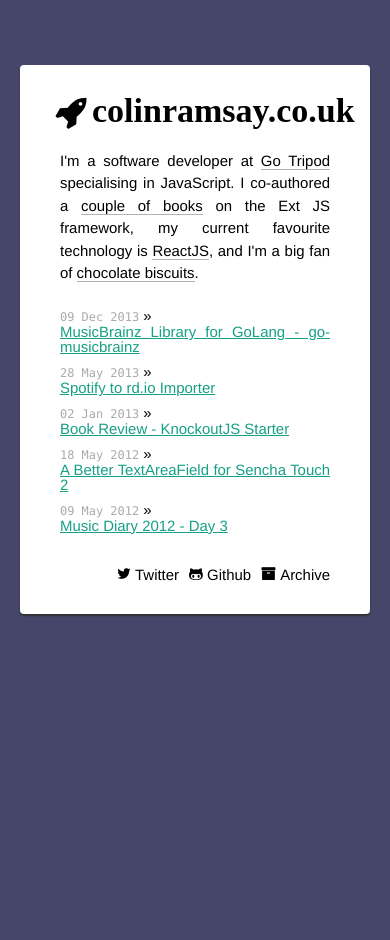
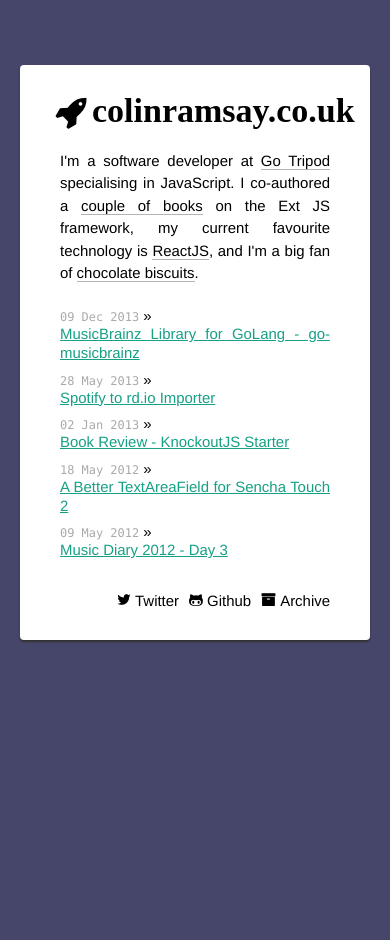
Before and after one commit to hunvreus/colinramsay.github.io, a Jekyll site: the page built from index.html, in a window 390 px wide. Built offline with Jekyll 4.4.1, drawn with Linux system fonts in a browser that asks for light colours; some web fonts are replaced; Markdown is read by kramdown in place of the engine named in the settings.

Commit message:
tweak mobile

```diff
--- a/css/main.css
+++ b/css/main.css
@@ -70,6 +70,11 @@
   }
   .posts a {
     display: block;
+    line-height: 1.25em;
+  }
+
+  .intro p {
+    line-height: 1.25em;
   }
 }
 
```
